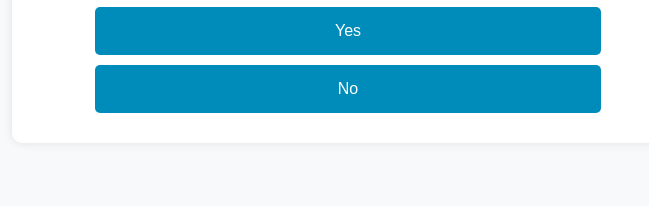
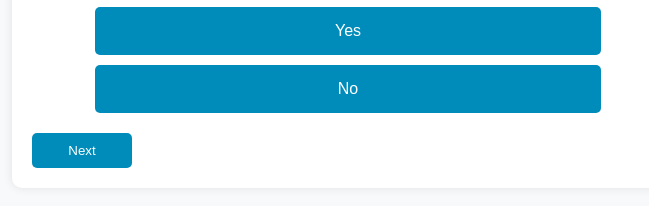
Before and after one commit to Girlwithasmile/test_chatbot, a plain HTML site: page index.html in a window 1280 px wide. Shown: the part 380-586 px from the top of the page, without its empty margins (292-941 px from the left). Drawn offline with Linux system fonts and the light colour scheme.

Commit message:
Update index.html

```diff
--- a/index.html
+++ b/index.html
@@ -35,14 +35,19 @@
         .selected {
             background-color: green !important;
         }
+        .nav-container {
+            display: flex;
+            justify-content: space-between;
+            margin-top: 20px;
+        }
         .nav-btn {
-            margin-top: 20px;
             padding: 10px;
             background-color: #008CBA;
             color: white;
             border: none;
             border-radius: 5px;
             cursor: pointer;
+            width: 100px;
         }
         #result {
             display: none;
@@ -81,6 +86,7 @@
             { id: 16, text: "Do you experience hair thinning or hair loss?", options: {"Yes": 1, "No": 0} },
             { id: 17, text: "Have you noticed dark patches or pigmentation?", options: {"Yes": 4, "No": 0} },
             { id: 18, text: "Have you been trying to conceive unsuccessfully for more than a year?", options: {"Yes": 4, "No": 0, "Not applicable": 0} }
+
         ];
 
         let responses = {};
@@ -95,7 +101,6 @@
                 if (index === 0) div.classList.add('active');
                 div.id = 'q' + q.id;
 
-        // Question text
                 let h3 = document.createElement('h3');
                 h3.innerText = q.text;
                 div.appendChild(h3);
@@ -110,27 +115,36 @@
         img.style.margin = '10px auto';
         div.appendChild(img);
 
-        // Answer options
+
                 Object.keys(q.options).forEach(option => {
                     let button = document.createElement('button');
                     button.className = 'option';
                     button.innerText = option;
-            button.onclick = () => nextQuestion(q.id, option, q.options[option], button);
+                    button.onclick = () => selectOption(q.id, option, q.options[option], button);
                     div.appendChild(button);
                 });
 
-        // Back button
+                let navDiv = document.createElement('div');
+                navDiv.className = 'nav-container';
+
                 let backButton = document.createElement('button');
                 backButton.className = 'nav-btn';
                 backButton.innerText = "Back";
                 backButton.onclick = () => prevQuestion(q.id);
-        if (index !== 0) div.appendChild(backButton);
+                if (index !== 0) navDiv.appendChild(backButton);
 
+                let nextButton = document.createElement('button');
+                nextButton.className = 'nav-btn';
+                nextButton.innerText = "Next";
+                nextButton.onclick = () => nextQuestion(q.id);
+                nextButton.disabled = true;
+                nextButton.id = 'next' + q.id;
+                navDiv.appendChild(nextButton);
+
+                div.appendChild(navDiv);
                 container.appendChild(div);
             });
         }
-
-// Function to return an image URL based on question ID
         function getImageForQuestion(id) {
     let imageMap = {
         1: "https://github.com/Girlwithasmile/test_chatbot/blob/main/pcos_16.png?raw=true",
@@ -155,14 +169,14 @@ function getImageForQuestion(id) {
     return imageMap[id] || "https://example.com/default.jpg"; // Fallback image
 }
 
-
-
-        function nextQuestion(current, value, weight, button) {
-            if (responses[current]) {
+        function selectOption(current, value, weight, button) {
             document.querySelectorAll('#q' + current + ' .option').forEach(btn => btn.classList.remove('selected'));
-            }
             responses[current] = weight;
             button.classList.add('selected');
+            document.getElementById('next' + current).disabled = false;
+        }
+
+        function nextQuestion(current) {
             document.getElementById('q' + current).classList.remove('active');
             currentQuestion++;
             if (document.getElementById('q' + currentQuestion)) {
```
Lines whose indentation alone changed are shown as unchanged.
